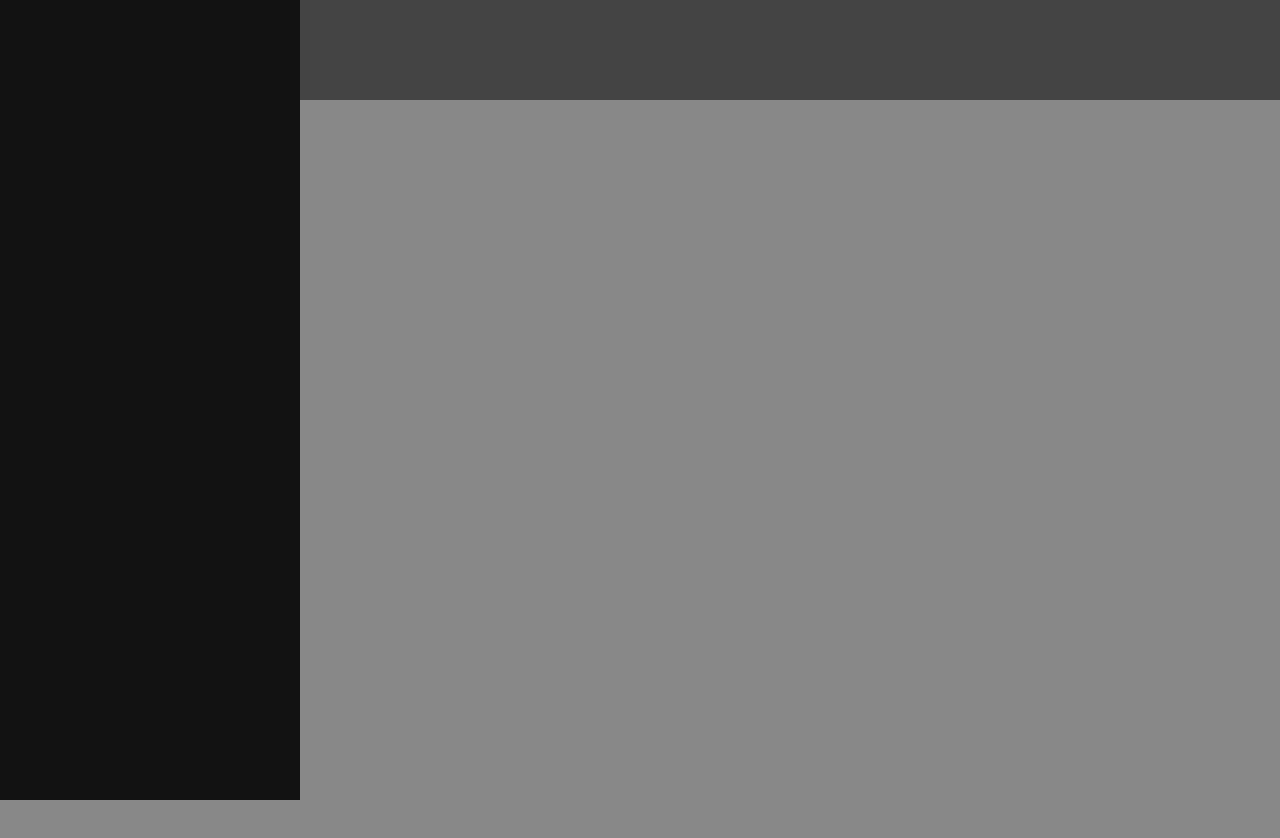
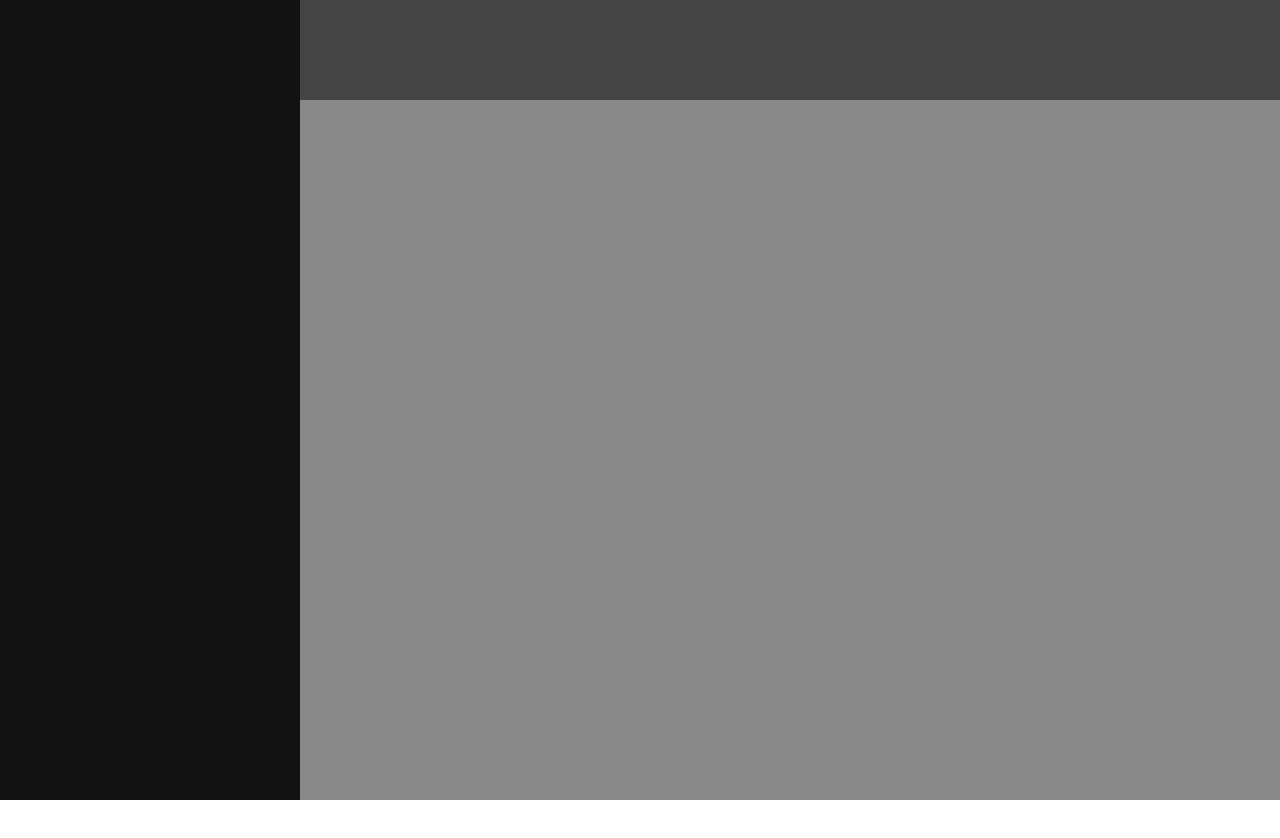
Before and after one commit to AminDanaaa/planner-app, a website built with webpack: page src/template.html in a window 1280 px wide. After the commit the page ends 800 px from the top, so only its background shows below. Built offline with nearby package versions, Linux system fonts and the light colour scheme.

Commit message:
Initial main UI layout fix

```diff
--- a/src/styles/styles.css
+++ b/src/styles/styles.css
@@ -16,7 +16,7 @@ body {
     background-color: var(--palette-soft-gray);
     width: 100%;
     min-height: 100vh;
-    height: 2000px;
+    height: fit-content;
 }
 
 .sidebar {
```
